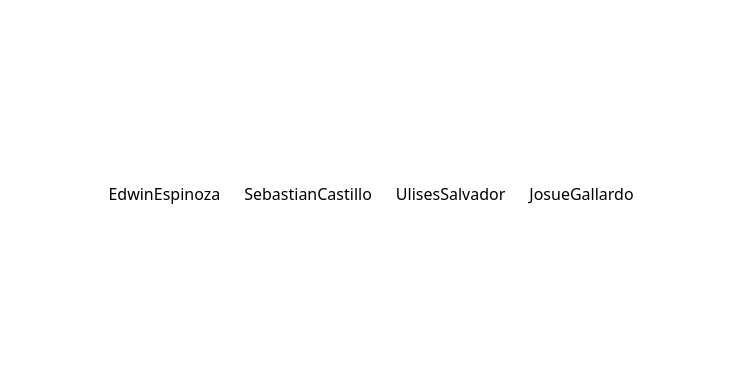
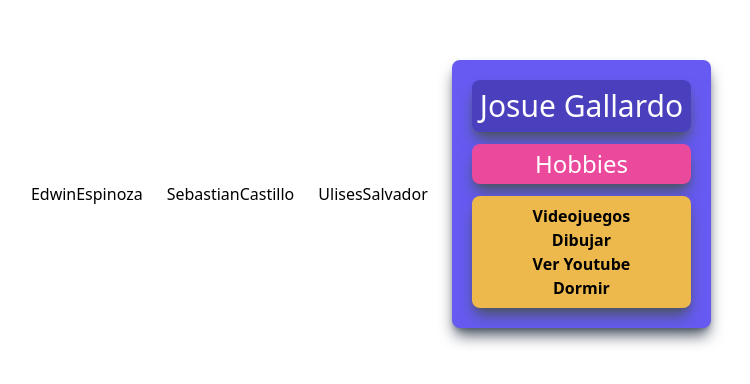
Before and after one commit to Jogarts95/test-git-group, a React (Vite) app: page / in a window 1280 px wide. Shown: the part 206-590 px from the top of the page, without its empty margins (269-1019 px from the left). Built offline with nearby package versions, Linux system fonts and the light colour scheme.

Commit message:
Card Josue Gallardo

```diff
--- a/src/components/JosueGallardo.jsx
+++ b/src/components/JosueGallardo.jsx
@@ -1,9 +1,23 @@
-import React from 'react'
+import React from "react";
 
 const JosueGallardo = () => {
-    return (
-        <div>JosueGallardo</div>
-    )
-}
+	return (
+		<div className="bg-[#665AF2] p-5 rounded-lg shadow-lg shadow-gray-600 flex flex-col gap-3">
+			<h1 className="bg-[#2f268b]/50 p-2 rounded-lg text-3xl text-[#fff] shadow-lg shadow-gray-600">
+				Josue Gallardo
+			</h1>
 
-export default JosueGallardo
+			<h2 className="bg-[#ea499c] text-[#fff] text-2xl rounded-lg p-1 shadow-lg shadow-gray-600 flex justify-center items-center">
+				Hobbies
+			</h2>
+			<ul className="bg-[#edb84c] p-2 rounded-lg shadow-lg shadow-gray-600 flex flex-col font-semibold justify-center items-center">
+				<li>Videojuegos</li>
+				<li>Dibujar</li>
+				<li>Ver Youtube</li>
+				<li>Dormir</li>
+			</ul>
+		</div>
+	);
+};
+
+export default JosueGallardo;
```
